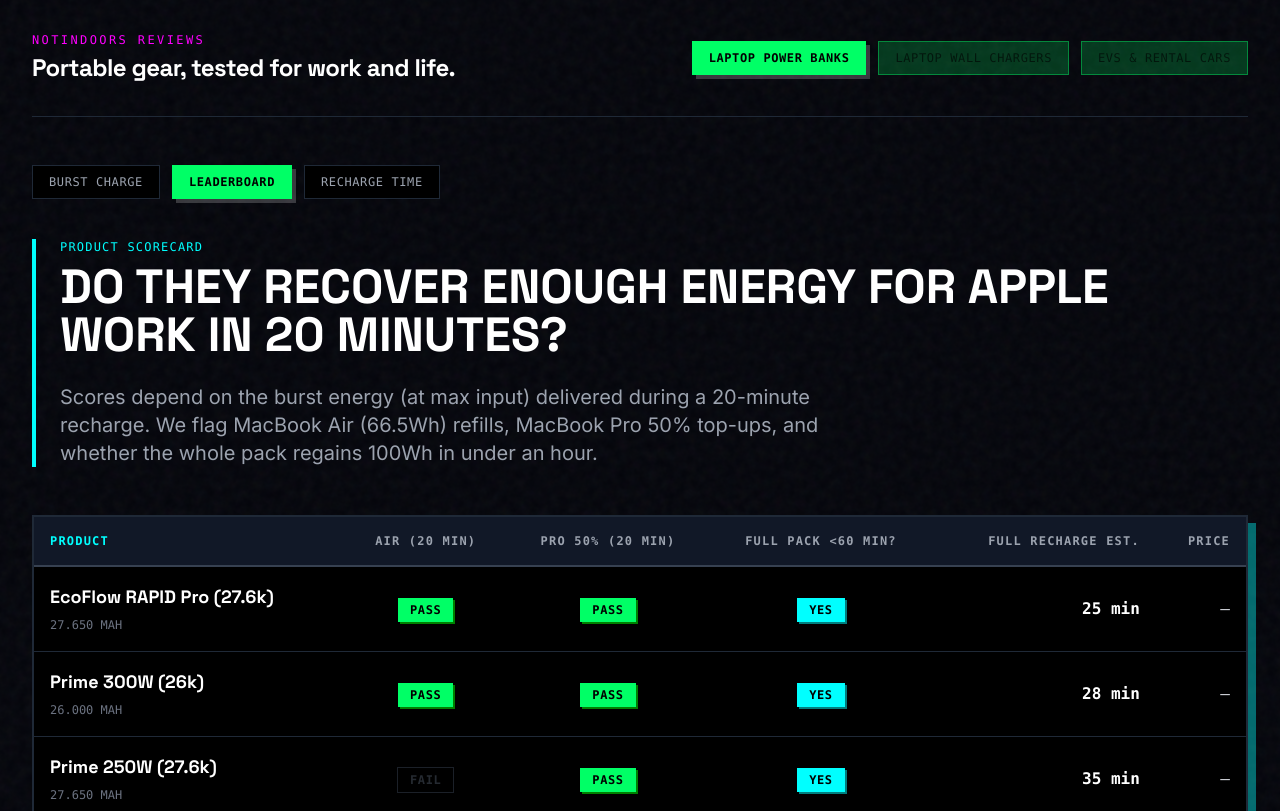
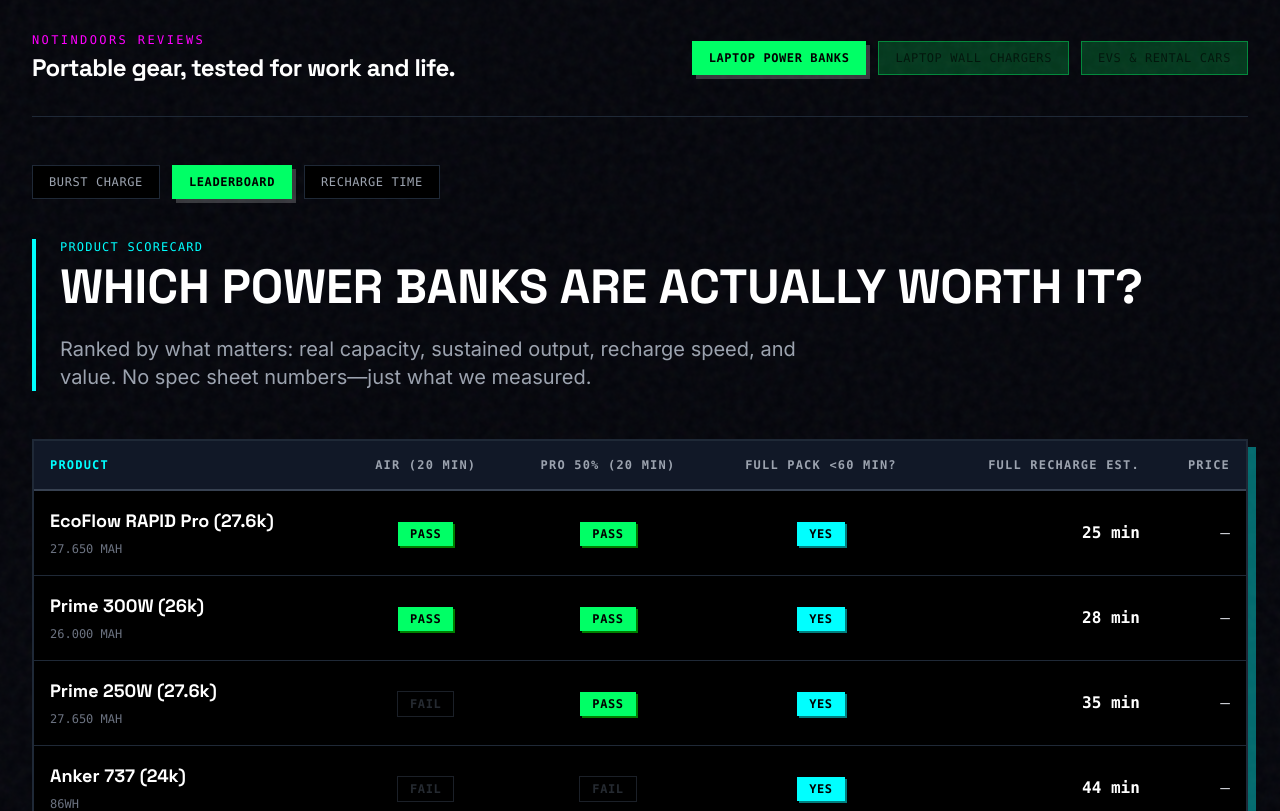
Before and after one commit to ayim/notindoors, a React (Vite) app: page /leaderboard in a window 1280 px wide. Shown: the top 811 px of the page. Built offline with nearby package versions, Linux system fonts and the light colour scheme.

Commit message:
content: update leaderboard hero copy

```diff
--- a/src/ProductScores.jsx
+++ b/src/ProductScores.jsx
@@ -33,12 +33,10 @@ export default function ProductScores() {
       <div className="border-l-4 border-neon-cyan pl-6">
         <p className="text-neon-cyan font-mono text-xs uppercase tracking-widest mb-2">Product Scorecard</p>
         <h1 className="text-4xl md:text-5xl font-display font-bold text-white mb-6 uppercase leading-none">
-          Do they recover enough energy for Apple work in 20 minutes?
+          Which power banks are actually worth it?
         </h1>
         <p className="text-xl text-gray-400 font-light max-w-3xl">
-          Scores depend on the burst energy (at max input) delivered during a 20-minute recharge.
-          We flag MacBook Air (66.5Wh) refills, MacBook Pro 50% top-ups, and whether the whole pack
-          regains 100Wh in under an hour.
+          Ranked by what matters: real capacity, sustained output, recharge speed, and value. No spec sheet numbers—just what we measured.
         </p>
       </div>
 
```
